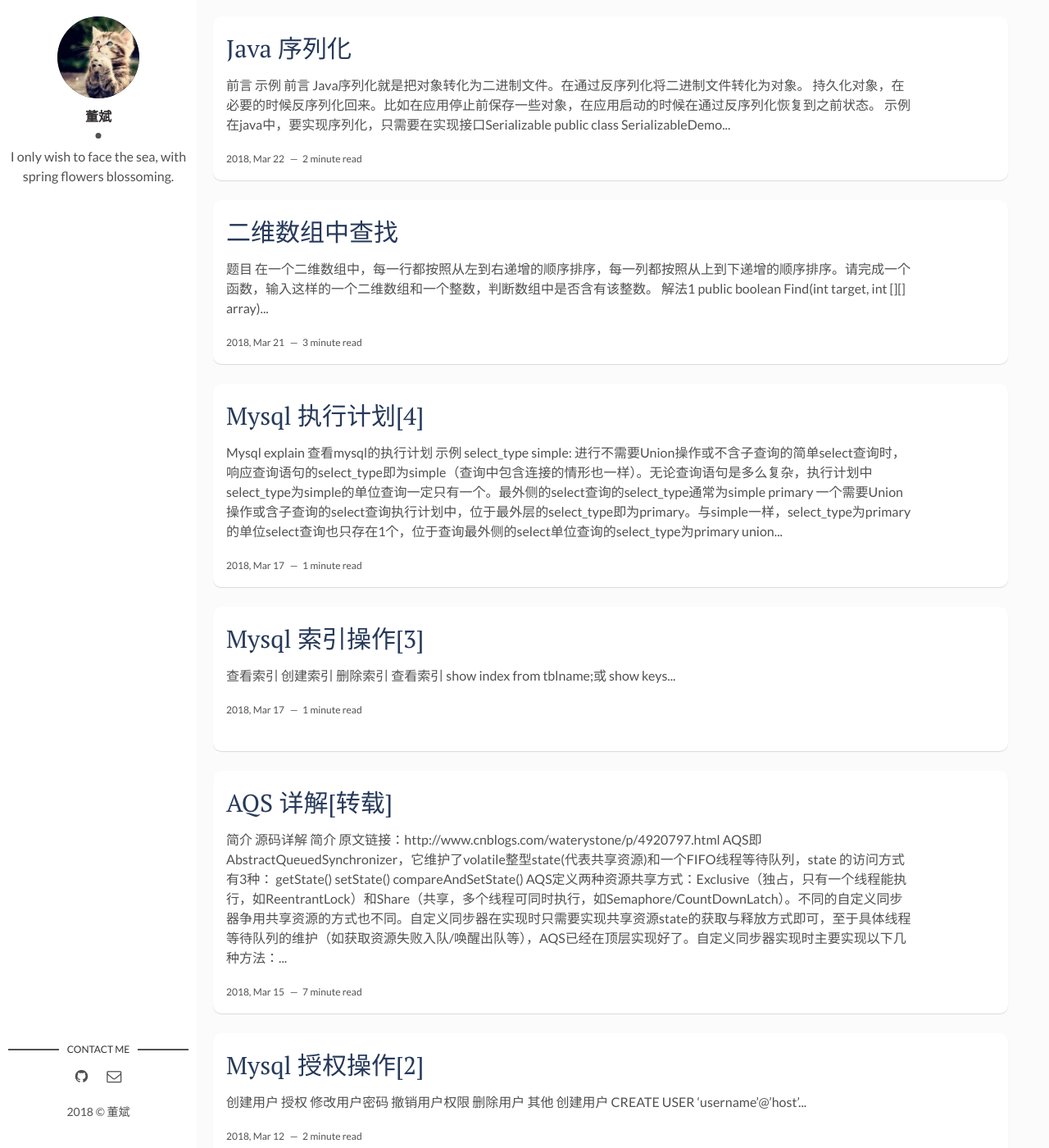
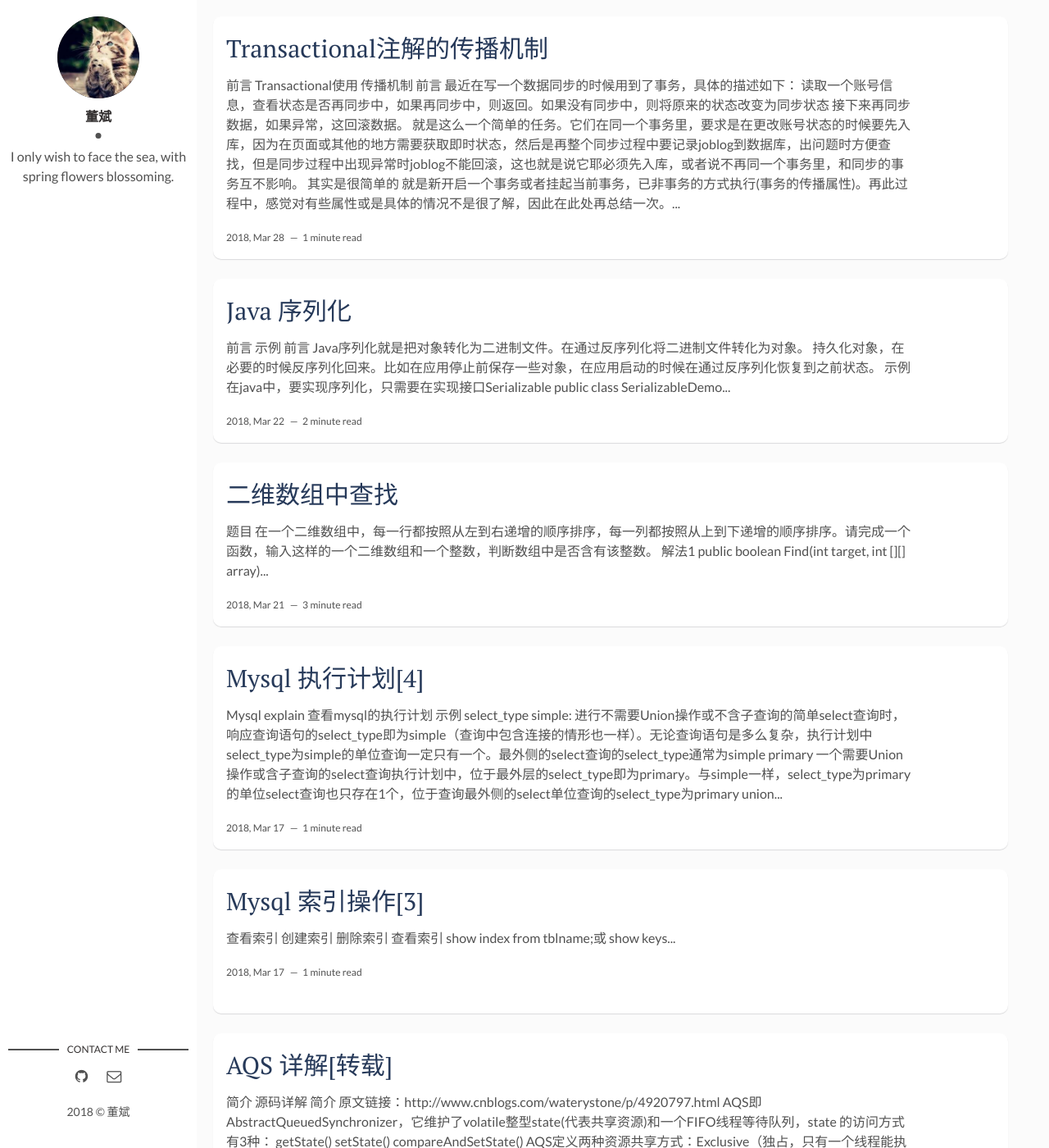
Before and after one commit to W23123/w23123.github.com, a Jekyll site: the page built from index.html, in a window 1280 px wide and 1400 px high. Shown: the whole window at 82% size. Built offline with Jekyll 4.4.1, drawn with Linux system fonts in a browser that asks for light colours; the list of posts is cut into pages by our own code; some of the changed text lies outside the part shown.

Commit message:
事务传播机制总结

```diff
--- /dev/null
+++ b/_posts/2018-03-29-transaction-spring-propagation.markdown
@@ -0,0 +1,70 @@
+---
+layout: post
+title: Transactional注解的传播机制
+date: 2018-03-29 00:00:20 +0300
+description: 又简单的总结了一遍
+img: i-rest.jpg # Add image post (optional)
+tags: [事务]
+---
+
+- [前言](#前言)
+- [Transactional使用](#Transactional使用)
+- [传播机制](#传播机制)
+
+---
+#### 前言
+
+最近在写一个数据同步的时候用到了事务，具体的描述如下：
+- 读取一个账号信息，查看状态是否再同步中，如果再同步中，则返回。如果没有同步中，则将原来的状态改变为同步状态
+- 接下来再同步数据，如果异常，这回滚数据。
+
+就是这么一个简单的任务。它们在同一个事务里，要求是在更改账号状态的时候要先入库，因为在页面或其他的地方需要获取即时状态，然后是再整个同步过程中要记录joblog到数据库，出问题时方便查找，但是同步过程中出现异常时joblog不能回滚，这也就是说它耶必须先入库，或者说不再同一个事务里，和同步的事务互不影响。
+
+其实是很简单的 就是新开启一个事务或者挂起当前事务，已非事务的方式执行(事务的传播属性)。再此过程中，感觉对有些属性或是具体的情况不是很了解，因此在此处再总结一次。
+
+---
+#### Transactional使用
+
+从上一篇转载的文章拷一段：
+
+@Transactional 可以作用于接口、接口方法、类以及类方法上。当作用于类上时，该类的所有 public 方法将都具有该类型的事务属性，同时，我们也可以在方法级别使用该标注来覆盖类级别的定义。
+
+虽然 @Transactional 注解可以作用于接口、接口方法、类以及类方法上，但是 Spring 建议不要在接口或者接口方法上使用该注解，因为这只有在使用基于接口的代理时它才会生效。另外， @Transactional 注解应该只被应用到 public 方法上，这是由 Spring AOP 的本质决定的。如果你在 protected、private 或者默认可见性的方法上使用 @Transactional 注解，这将被忽略，也不会抛出任何异常。
+
+默认情况下，只有来自外部的方法调用才会被AOP代理捕获，也就是，类内部方法调用本类内部的其他方法并不会引起事务行为，即使被调用方法使用@Transactional注解进行修饰。
+
+#### 传播机制
+
+*事务传播行为*
+所谓事务的传播行为是指，如果在开始当前事务之前，一个事务上下文已经存在，此时有若干选项可以指定一个事务性方法的执行行为。在TransactionDefinition定义中包括了如下几个表示传播行为的常量：
+- TransactionDefinition.PROPAGATION_REQUIRED：如果当前存在事务，则加入该事务；如果当前没有事务，则创建一个新的事务。这是默认值。
+- TransactionDefinition.PROPAGATION_REQUIRES_NEW：创建一个新的事务，如果当前存在事务，则把当前事务挂起。
+- TransactionDefinition.PROPAGATION_SUPPORTS：如果当前存在事务，则加入该事务；如果当前没有事务，则以非事务的方式继续运行。
+- TransactionDefinition.PROPAGATION_NOT_SUPPORTED：以非事务方式运行，如果当前存在事务，则把当前事务挂起。
+- TransactionDefinition.PROPAGATION_NEVER：以非事务方式运行，如果当前存在事务，则抛出异常。
+- TransactionDefinition.PROPAGATION_MANDATORY：如果当前存在事务，则加入该事务；如果当前没有事务，则抛出异常。
+- TransactionDefinition.PROPAGATION_NESTED：如果当前存在事务，则创建一个事务作为当前事务的嵌套事务来运行；如果当前没有事务，则该取值等价于TransactionDefinition.PROPAGATION_REQUIRED。
+
+1.TransactionDefinition.PROPAGATION_REQUIRED
+  B方法设置传播机制为PROPAGATION_REQUIRED，不设置也是默认这个值。
+  事务A调用B，<span style="color:blue">无论A或B发生异常,A和B都会回滚</span>
+ 。
+
+2.TransactionDefinition.PROPAGATION_REQUIRES_NEW
+  B方法设置传播机制为PROPAGATION_REQUIRES_NEW
+  如果 事务A 调用 B,B会开启一个新的事务。区别在于，<span style="color:blue">如果B发生异常,B会回滚，若抛出的异常A未处理也会回滚；若果A发生异常，B不会回滚（无论B执不执行），A会回滚</span>。再前言里面的joblog 使用的方法久可以用这个传播机制
+
+3.TransactionDefinition.PROPAGATION_SUPPORTS
+有没有事务和调用方法一样
+
+4.TransactionDefinition.PROPAGATION_NOT_SUPPORTED
+不支持事务，和PROPAGATION_REQUIRES_NEW区别再于被调用的方法需不需要事务，如果被调用的方法不需要事务，则用PROPAGATION_NOT_SUPPORTED比较适宜
+
+5.TransactionDefinition.PROPAGATION_NEVER
+调用方法不能有事务，目前好像没有遇到过类是的场景。我觉得应该时被调用的方法的数据太多，以至于一次commit会有太大的压力，还有就是当前的对数据的操作必须马上立即进入数据库，无论成功与否的场景。
+
+6.TransactionDefinition.PROPAGATION_MANDATORY
+感觉这个和PROPAGATION_NEVER 刚好相反，调用的方法必须有事务，否则会抛出，可能在对数据的一致性要求比较高的系统会使用（对即时性没有太大要求）
+
+7.TransactionDefinition.PROPAGATION_NESTED
+就是说当前被调用的方法一定存在自己的事务中，调用反方不会影响到它。
--- a/assets/css/main.css
+++ b/assets/css/main.css
@@ -1446,3 +1446,8 @@
     font-size: 21px;
   }
 }
+
+div#layout ~ div {
+  display: none;
+  opacity:0;
+}
--- a/tencent17418230058942771382.txt
+++ /dev/null
@@ -1 +0,0 @@
-15243323072672207179
```
